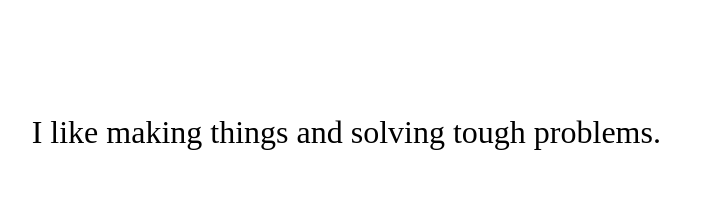
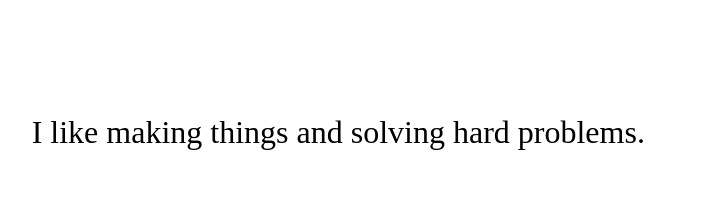
Before and after one commit to cumberland92/cumberland92.github.io, a website with bundled scripts: page index.html in a window 1280 px wide. Shown: the part 802-1006 px from the top of the page, without its empty margins (83-786 px from the left). Built offline with nearby package versions, Linux system fonts and the light colour scheme; animation ran at ten frames a second; a web font is replaced by a local one.

Commit message:
changed rough to hard.

```diff
--- a/index.html
+++ b/index.html
@@ -20,7 +20,7 @@
 
 
       <blockquote>
-        <p>I like making things and solving tough problems.</p>
+        <p>I like making things and solving hard problems.</p>
       </blockquote>
 
       <section>
```
